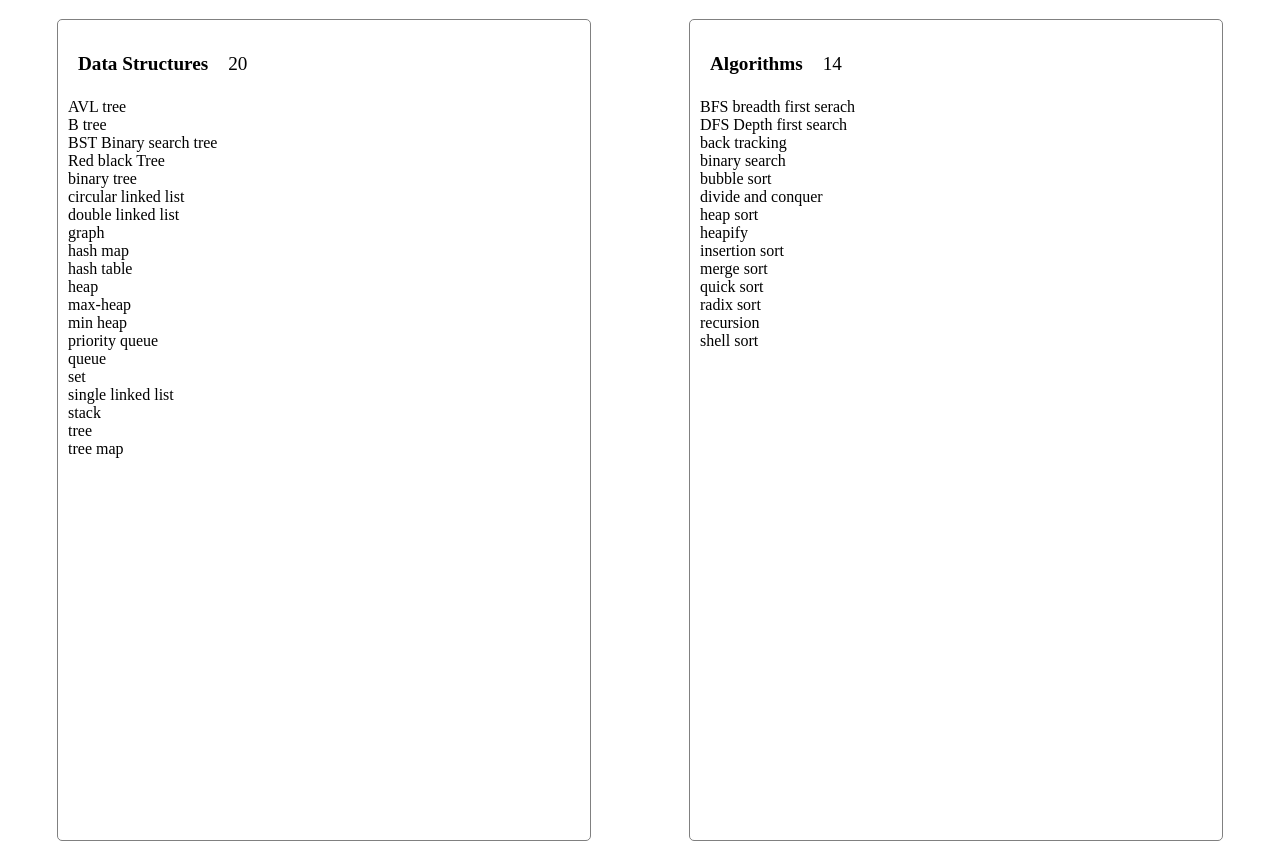
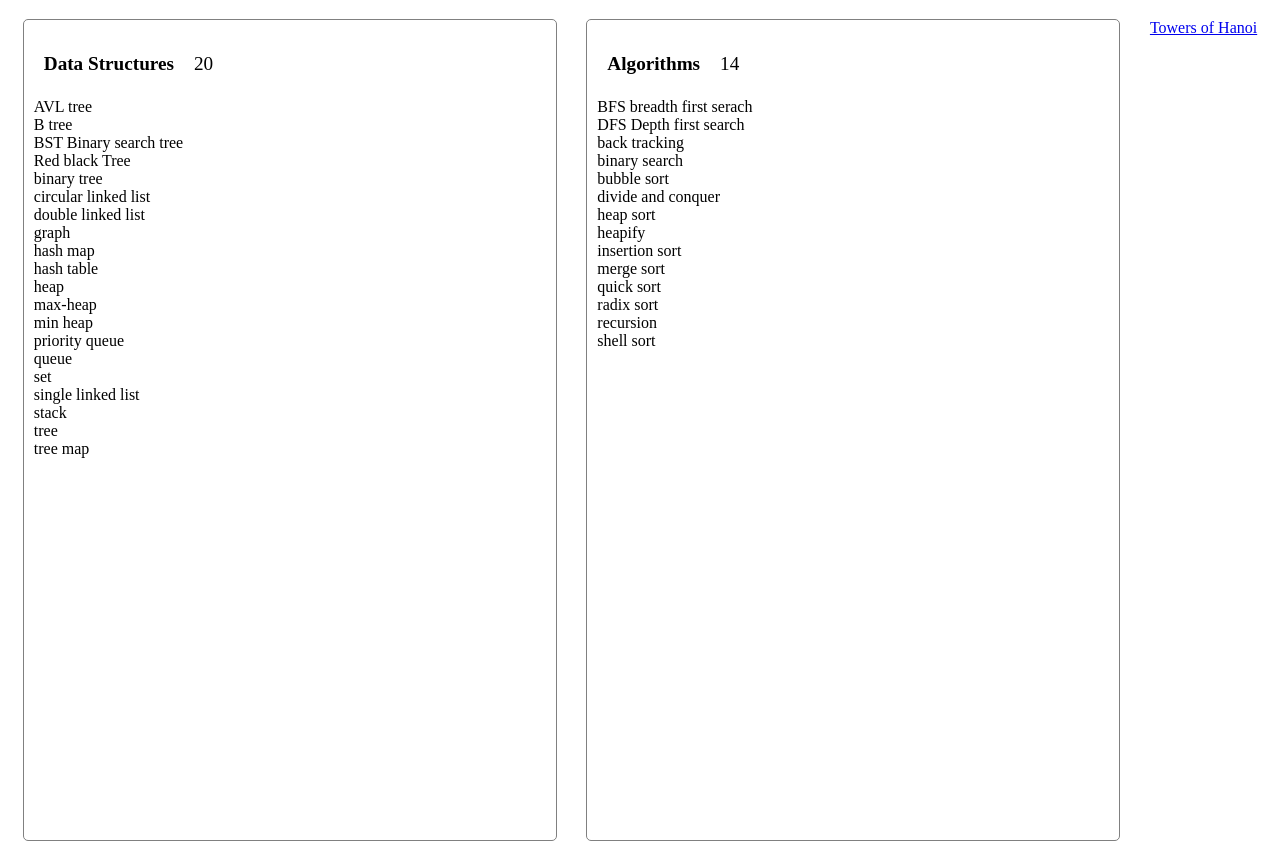
Before and after one commit to mvdspk/algods, a plain HTML site: page index.html in a window 1280 px wide. Shown: the part 61-910 px from the top of the page. Drawn offline with Linux system fonts and the light colour scheme.

Commit message:
Update index.html

```diff
--- a/index.html
+++ b/index.html
@@ -24,7 +24,11 @@
         </div>
         <div class="section-body"></div>
       </div>
+
+      <a href="./toh.html"> Towers of Hanoi </a>
     </div>
+
+
     <script src="./app.js"></script>
   </body>
 </html>
```
